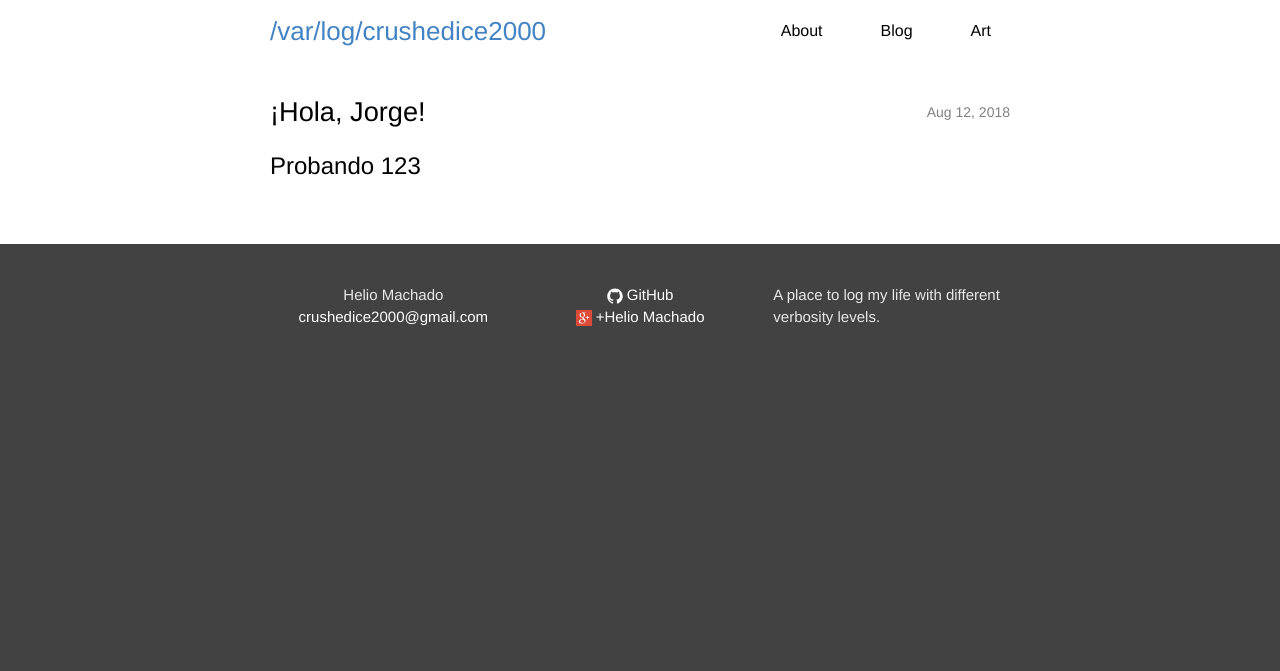
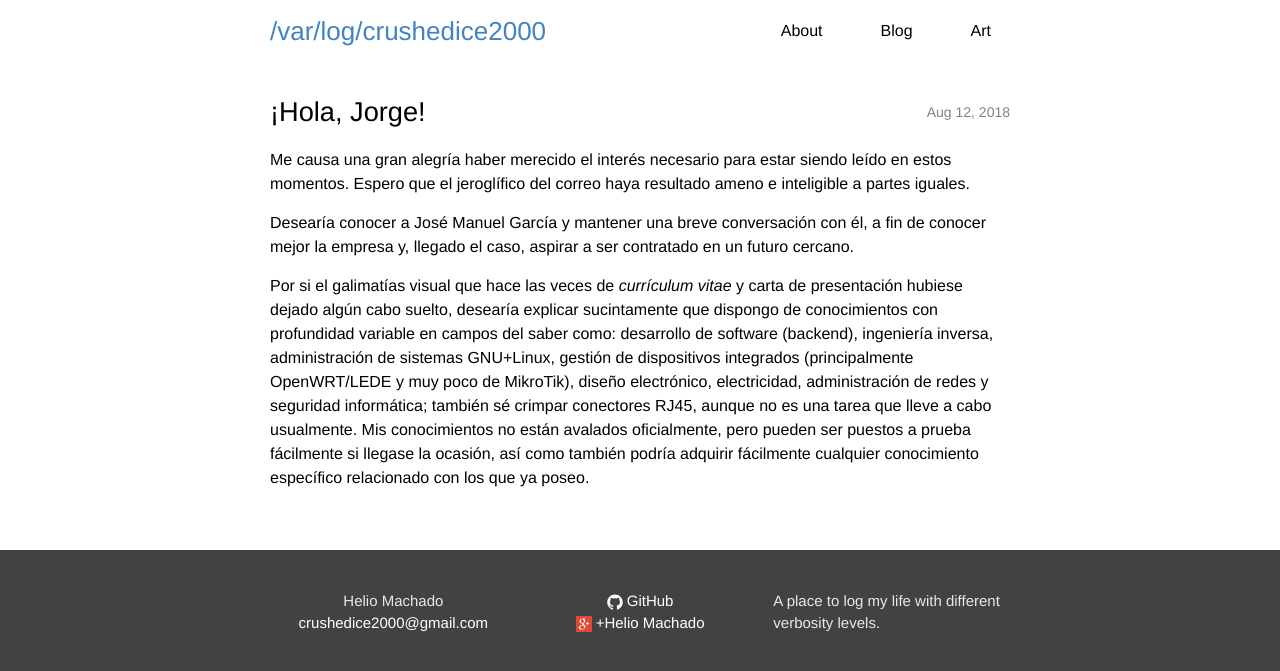
Before and after one commit to 0x2b3bfa0/0x2b3bfa0.github.io, a Jekyll site: the page built from _posts/2018-8-12-zafiro.md, in a window 1280 px wide. Shown: the top 671 px of the page. Built offline with Jekyll 4.4.1, drawn with Linux system fonts in a browser that asks for light colours.

Commit message:
Zafiro
...de parte de un diamante en bruto, con más de bruto que de diamante.

```diff
--- a/_posts/2018-8-12-zafiro.md
+++ b/_posts/2018-8-12-zafiro.md
@@ -4,4 +4,8 @@ comments: false
 title: ¡Hola, Jorge!
 ---
 
-# Probando 123
+Me causa una gran alegría haber merecido el interés necesario para estar siendo leído en estos momentos. Espero que el jeroglífico del correo haya resultado ameno e inteligible a partes iguales.
+
+Desearía conocer a José Manuel García y mantener una breve conversación con él, a fin de conocer mejor la empresa y, llegado el caso, aspirar a ser contratado en un futuro cercano.
+
+Por si el galimatías visual que hace las veces de _currículum vitae_ y carta de presentación hubiese dejado algún cabo suelto, desearía explicar sucintamente que dispongo de conocimientos con profundidad variable en campos del saber como: desarrollo de software (backend), ingeniería inversa, administración de sistemas GNU+Linux, gestión de dispositivos integrados (principalmente OpenWRT/LEDE y muy poco de MikroTik), diseño electrónico, electricidad, administración de redes y seguridad informática; también sé crimpar conectores RJ45, aunque no es una tarea que lleve a cabo usualmente. Mis conocimientos no están avalados oficialmente, pero pueden ser puestos a prueba fácilmente si llegase la ocasión, así como también podría adquirir fácilmente cualquier conocimiento específico relacionado con los que ya poseo.
```
